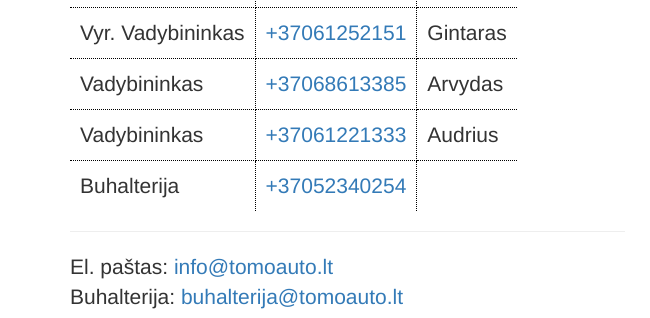
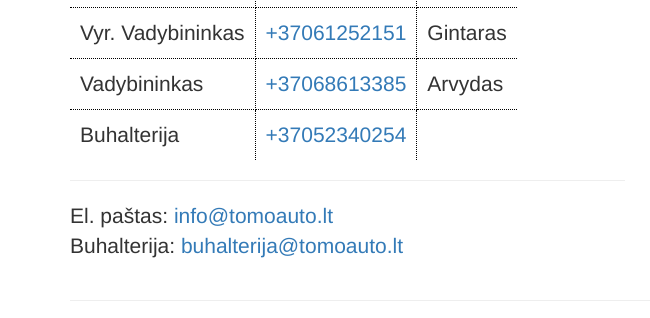
Before and after one commit to tomoautoservisas/tomoautoservisas.github.io, a plain HTML site: page index.html in a window 1280 px wide. Shown: the part 615-933 px from the top of the page, 0-650 px from the left. Drawn offline with nearby package versions, Linux system fonts and the light colour scheme; grey boxes are pictures that could not be loaded.

Commit message:
Vadybininkas

```diff
--- a/index.html
+++ b/index.html
@@ -87,11 +87,6 @@
                             <td>Arvydas</td>
                         </tr>
                         <tr>
-                            <td>Vadybininkas</td>
-                            <td><a href="tel:+37061221333">+37061221333</a></td>
-                            <td>Audrius</td>
-                        </tr>
-                        <tr>
                             <td>Buhalterija</td>
                             <td><a href="tel:+37052340254">+37052340254</a></td>
                             <td></td>
```
